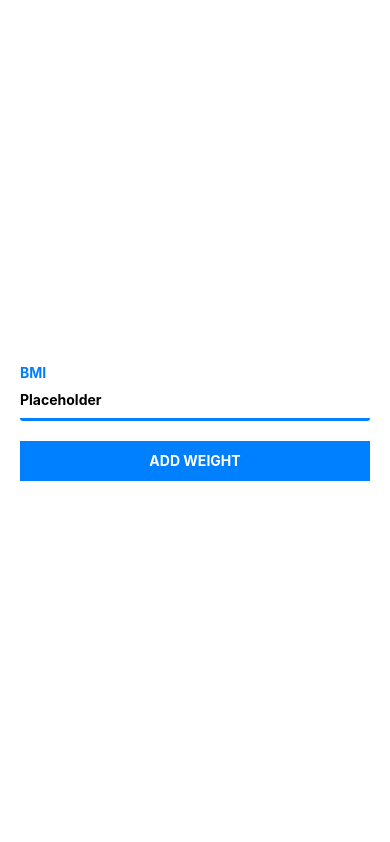
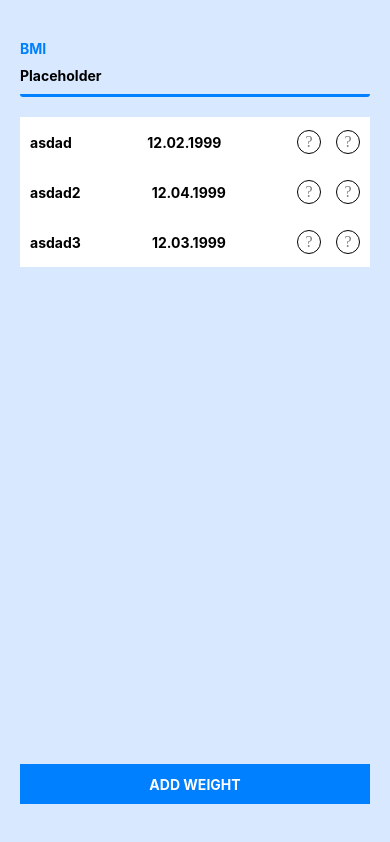
Before and after one commit to flown1/rn-htdacademy-workshops, a React Native app: screen / in a window 390 px wide. Built offline with nearby package versions, Linux system fonts and the light colour scheme.

Commit message:
addded flatlist

```diff
--- a/App.js
+++ b/App.js
@@ -1,53 +1,109 @@
 import React from 'react';
-import { StyleSheet, Text, TextInput, TouchableOpacity, View } from 'react-native';
+import {
+  FlatList,
+  StyleSheet,
+  Text,
+  TextInput,
+  TouchableOpacity,
+  View
+} from 'react-native';
 import Input from "./components/Input";
 import Button from "./components/Button";
+
+import WeightRow from "./components/WeightRow";
 
 export default class App extends React.Component {
   constructor(props) {
     super(props);
 
     this.state = {
-      BMI: ''
-    };
+      BMI: '',
+      weights: [
+        {id: 1, value: 'asdad', date: '12.02.1999'},
+        {id: 2, value: 'asdad2', date: '12.04.1999'},
+        {id: 3, value: 'asdad3', date: '12.03.1999'}
+      ]
+    }
   }
 
   onChangeBMI = (value) => {
     this.setState({BMI: value});
+    console.log(this.state.BMI);
   };
 
   onPressButton = () => {
     const { BMI } = this.state;
     console.log(BMI);
   };
+
+  onRemoveItem = (id) => {
+    console.log("removing" + id);
+  };
+
+  onEditItem = (id) => {
+    console.log("editing" + id);
+  };
+
+  renderItem = ({ item }) => {
+    return (
+      <WeightRow
+        value={item.value}
+        date={item.date}
+        onEditItem={() => this.onEditItem(item.id)}
+        onRemoveItem={() => this.onRemoveItem(item.id)}
+      />
+    );
+  };
+
+  keyExtractor = (item) => {
+    return `${item.id}`;
+  };
+
   render() {
-    const { BMI } = this.state;
+    const { BMI, weights } = this.state;
     return (
+      <View style={styles.mainView}>
         <View style={styles.container}>
-        <Text style={{fontSize: 30}}>{BMI}</Text>
 
           <Input
             onChangeText={this.onChangeBMI}
             label="BMI"
             keyboardType="numeric"
-          value={this.state.BMI}
+            value={BMI}
             placeholder="Placeholder"
           />
+          <View style={styles.listContainer}>
+            <FlatList
+              data={weights}
+              renderItem={this.renderItem}
+              keyExtractor={this.keyExtractor}
+            />
+          </View>
           <Button
             onPress={this.onPressButton}
             text="ADD WEIGHT"
           />
+        </View>
       </View>
     );
   }
 }
 
 const styles = StyleSheet.create({
+  mainView: {
+    flex: 1,
+    backgroundColor: '#D7E8FF',
+  },
   container: {
     flex: 1,
-    backgroundColor: '#fff',
     alignItems: 'center',
-    justifyContent: 'center',
-    marginHorizontal: 20
+    justifyContent: 'space-between',
+    marginHorizontal: 20,
+    marginVertical: 40
   },
+  listContainer: {
+    flex: 1,
+    width: '100%',
+    marginTop: 20,
+  }
 });
--- /dev/null
+++ b/components/WeightRow.js
@@ -0,0 +1,55 @@
+import {StyleSheet, Text, TouchableOpacity, View} from "react-native";
+import React from "react";
+import { Ionicons } from '@expo/vector-icons';
+
+const WeightRow = (props) => {
+  return (
+    <View style={styles.weightRow}>
+      <Text style={styles.weightValue}>{props.value}</Text>
+      <Text style={styles.weightDate}>{props.date}</Text>
+      <TouchableOpacity onPress={() => props.onEditItem(props.id)} style={styles.iconWrapper}>
+        <Ionicons name="md-create" size={16} color="gray"/>
+      </TouchableOpacity>
+      <TouchableOpacity onPress={() => props.onRemoveItem(props.id)} style={[styles.iconWrapper, styles.closeIcon]}>
+        <Ionicons name="md-close" size={16} color="gray"/>
+      </TouchableOpacity>
+    </View>
+  );
+};
+
+const styles = StyleSheet.create({
+  listContainer: {
+    flex: 1,
+    width: '100%'
+  },
+  weightRow: {
+    flexDirection: 'row',
+    justifyContent: 'space-between',
+    alignItems: 'center',
+    height: 50,
+    width: '100%',
+    backgroundColor: 'white',
+    paddingHorizontal: 10
+  },
+  weightValue: {
+    fontWeight: 'bold'
+  },
+  weightDate: {
+    fontWeight: 'bold',
+    flex: 1,
+    textAlign: 'center'
+  },
+  iconWrapper: {
+    width: 24,
+    height: 24,
+    borderRadius: 12,
+    borderWidth: 1,
+    justifyContent: 'center',
+    alignItems: 'center'
+  },
+  closeIcon: {
+    marginLeft: 15
+  }
+});
+
+export default WeightRow;
```
Lines whose indentation alone changed are shown as unchanged.
